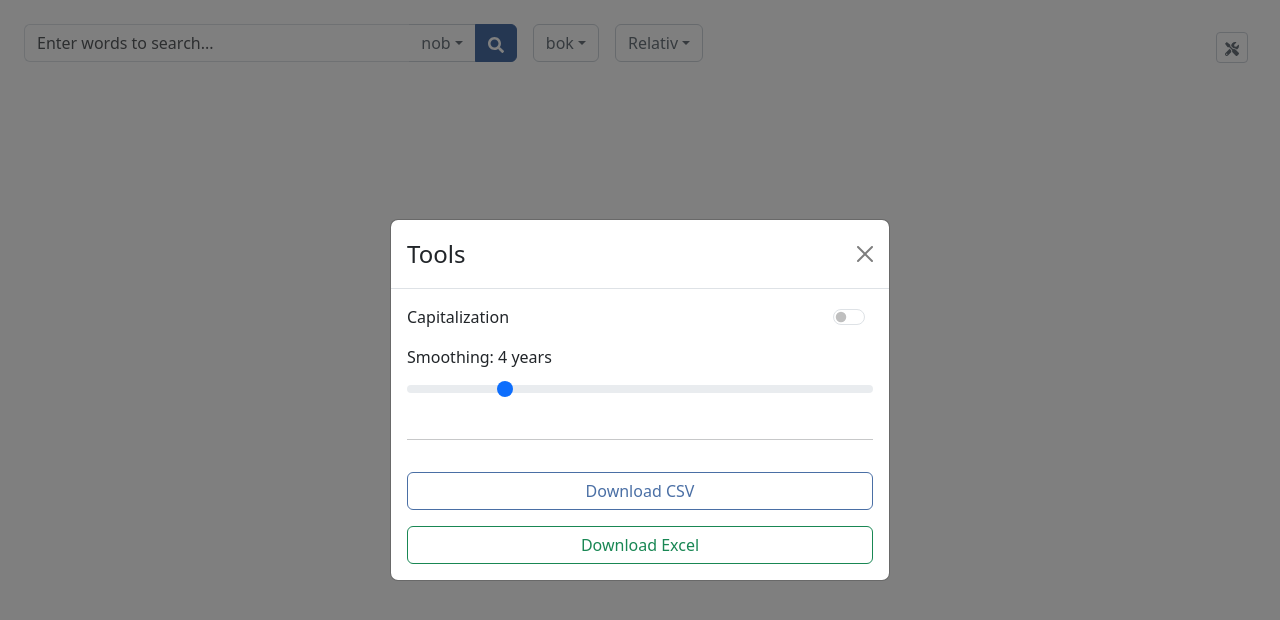
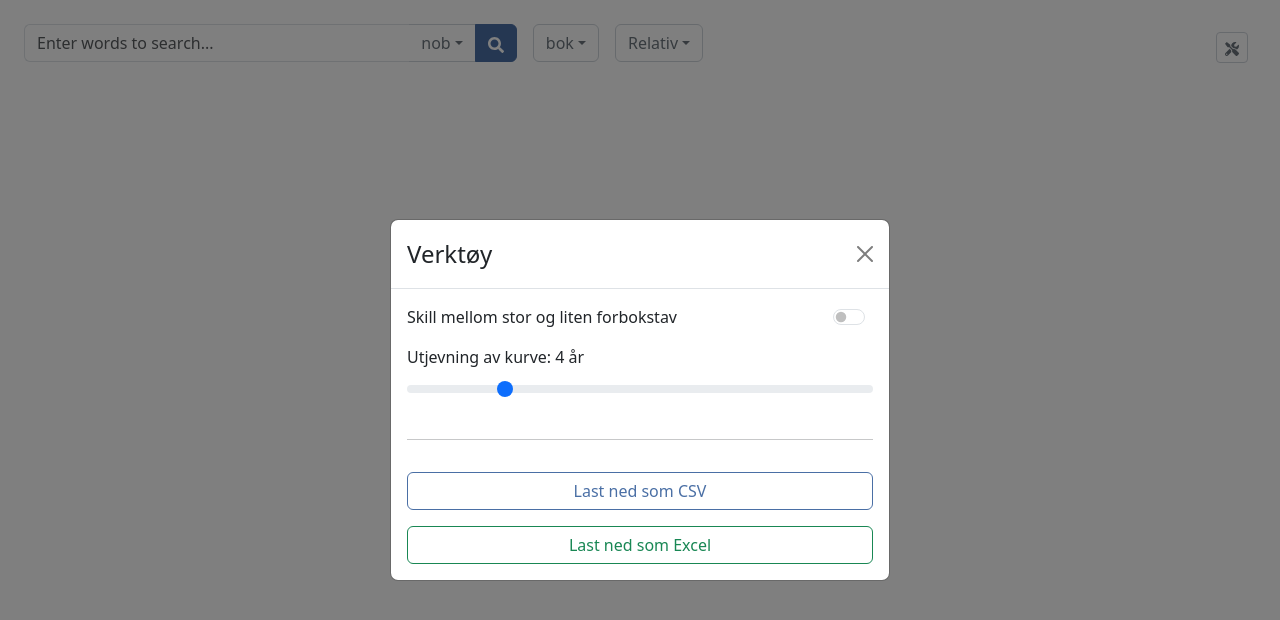
Before and after one commit to Yoonsen/ngram-pwa-new, a React (Create React App) app: page / in a window 1280 px wide. Both pictures are taken after a click on the button 1232 px from the left and 47 px from the top of the page. Shown: the top 620 px of the page. Built offline with nearby package versions, Linux system fonts and the light colour scheme; what chartjs-plugin-zoom would draw is missing.

Commit message:
Add Norwegian translations for tools modal: capitalization, smoothing, and download buttons

```diff
--- a/src/components/SearchControls.js
+++ b/src/components/SearchControls.js
@@ -258,12 +258,12 @@ const SearchControls = ({ onSearch, onGraphTypeChange, data, onSettingsChange })
 
             <Modal show={showToolsModal} onHide={() => setShowToolsModal(false)} centered>
                 <Modal.Header closeButton>
-                    <Modal.Title>Tools</Modal.Title>
+                    <Modal.Title>Verktøy</Modal.Title>
                 </Modal.Header>
                 <Modal.Body>
                     <div className="d-grid gap-3">
                         <div className="d-flex align-items-center justify-content-between">
-                            <Form.Label className="mb-0">Capitalization</Form.Label>
+                            <Form.Label className="mb-0">Skill mellom stor og liten forbokstav</Form.Label>
                             <Form.Check
                                 type="switch"
                                 id="capitalization-switch"
@@ -273,7 +273,7 @@ const SearchControls = ({ onSearch, onGraphTypeChange, data, onSettingsChange })
                         </div>
 
                         <div>
-                            <Form.Label>Smoothing: {smoothing} years</Form.Label>
+                            <Form.Label>Utjevning av kurve: {smoothing} år</Form.Label>
                             <Form.Range
                                 min={0}
                                 max={20}
@@ -319,7 +319,7 @@ const SearchControls = ({ onSearch, onGraphTypeChange, data, onSettingsChange })
                                 setShowToolsModal(false);
                             }}
                         >
-                            Download CSV
+                            Last ned som CSV
                         </Button>
                         <Button
                             variant="outline-success"
@@ -353,7 +353,7 @@ const SearchControls = ({ onSearch, onGraphTypeChange, data, onSettingsChange })
                                 setShowToolsModal(false);
                             }}
                         >
-                            Download Excel
+                            Last ned som Excel
                         </Button>
                     </div>
                 </Modal.Body>
```
